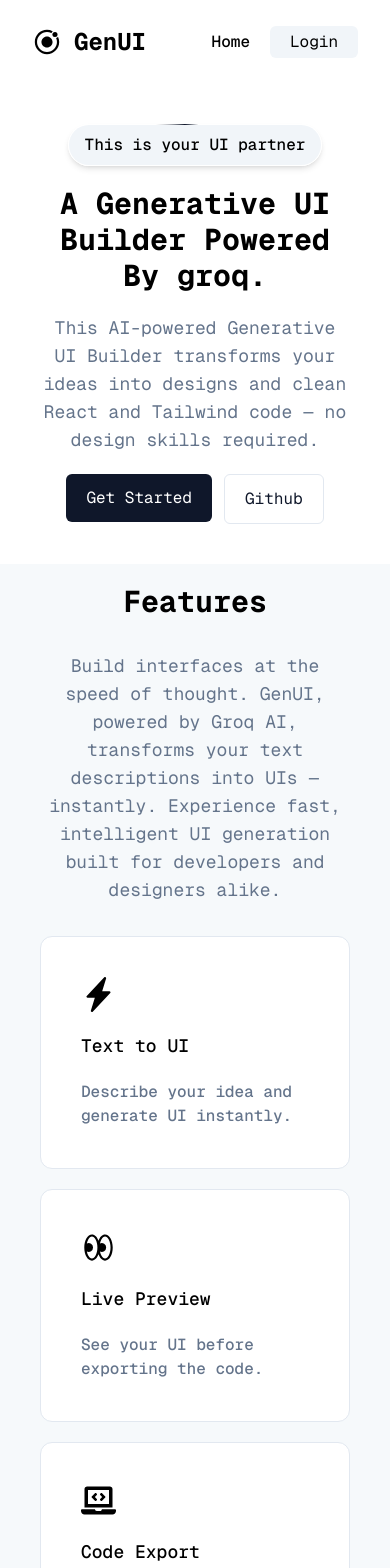
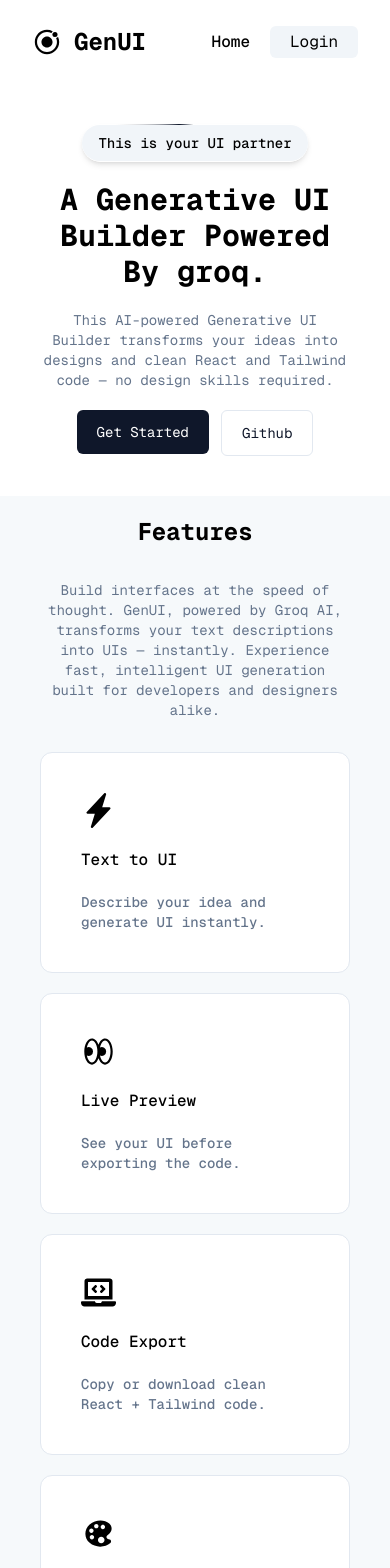
Before and after one commit to Ajith7736/GenUI, a Next.js app: page / in a window 390 px wide. Shown: the top 1568 px of the page. Built offline with nearby package versions, Linux system fonts and the light colour scheme; no server answers.

Commit message:
UI changes

```diff
--- a/src/app/page.tsx
+++ b/src/app/page.tsx
@@ -71,42 +71,42 @@
 
       {/* header section */}
 
-      <section className="flex flex-col items-center py-10 px-10 gap-5 font-inter md:h-[60vh] lg:h-[70vh] lg:justify-center xl:h-[90vh]  xl:px-80 xl:gap-10">
+      <section className="flex flex-col items-center py-10 px-10 gap-5 font-inter landscape:xss:h-[100vh] landscape:md:h-auto  md:h-[60vh] lg:h-[70vh] lg:justify-center xl:h-[90vh]  xl:px-80 xl:gap-10">
 
         <div className="bg-conic/[from_var(--border-angle)] p-[.8px] rounded-full from-white dark:from-dark-black shadow-md via-light-black  dark:via-light-grey from-80% via-90% to-100% animate-rotate-border">
-          <div className="content bg-light-mediumgrey dark:bg-dark-darkgrey md:text-xl py-2 px-4 rounded-full font-medium ">This is your UI partner</div>
+          <div className="content bg-light-mediumgrey dark:bg-dark-darkgrey md:text-xl xss:text-sm py-2 px-4 rounded-full font-medium ">This is your UI partner</div>
         </div>
 
-        <div className="text-3xl md:text-5xl text-center font-bold font-heading xl:text-6xl">A Generative UI Builder Powered By groq.</div>
-        <div className="text-light-darkgrey md:text-2xl text-center text-lg ">This AI-powered Generative UI Builder transforms your ideas into designs and clean React and Tailwind code — no design skills required.</div>
+        <div className="text-3xl md:text-5xl text-center font-bold font-heading xl:text-6xl xss:text-3xl">A Generative UI Builder Powered By groq.</div>
+        <div className="text-light-darkgrey md:text-2xl text-center text-lg xss:text-sm">This AI-powered Generative UI Builder transforms your ideas into designs and clean React and Tailwind code — no design skills required.</div>
         <div className="flex gap-3">
-          <Link href={session ? "/Dashboard" : "/Login"}><button className="text-light-white bg-light-black px-5 py-3 rounded-md cursor-pointer hover:bg-light-black/90 hover:dark:bg-dark-white/90 dark:bg-dark-white dark:text-dark-black transition-all ease-in-out">Get Started</button></Link>
-          <a href="https://github.com/Ajith7736/GenUI" target="_blank" rel="noopener noreferrer"><button className="text-light-black bg-light-white dark:bg-dark-black dark:text-dark-white  border dark:border-1 border-light-grey dark:border-dark-mediumgrey hover:bg-light-grey/20 hover:dark:bg-dark-mediumgrey transition-all ease-in-out cursor-pointer px-5 py-3 rounded-md">Github</button></a>
+          <Link href={session ? "/Dashboard" : "/Login"}><button className="text-light-white bg-light-black px-5 py-3 rounded-md cursor-pointer hover:bg-light-black/90 hover:dark:bg-dark-white/90 dark:bg-dark-white dark:text-dark-black transition-all ease-in-out xss:text-sm">Get Started</button></Link>
+          <a href="https://github.com/Ajith7736/GenUI" target="_blank" rel="noopener noreferrer"><button className="text-light-black bg-light-white dark:bg-dark-black dark:text-dark-white  border dark:border-1 border-light-grey dark:border-dark-mediumgrey hover:bg-light-grey/20 hover:dark:bg-dark-mediumgrey transition-all ease-in-out cursor-pointer px-5 py-3 rounded-md xss:text-sm">Github</button></a>
         </div>
       </section>
 
       {/* card section */}
 
       <section className="bg-light-mediumgrey/60 dark:bg-dark-mediumblack w-full min-h-[80vh] flex flex-col items-center py-5 px-10 gap-8 xl:px-30">
-        <div className="text-3xl xl:text-4xl font-bold font-heading">Features</div>
-        <div className="text-light-darkgrey text-center text-lg lg:w-[50vw] xl:text-xl">Build interfaces at the speed of thought. GenUI, powered by Groq AI, transforms your text descriptions into UIs — instantly. Experience fast, intelligent UI generation built for developers and designers alike.</div>
+        <div className="text-3xl xl:text-4xl font-bold font-heading xss:text-2xl">Features</div>
+        <div className="text-light-darkgrey text-center text-lg lg:w-[50vw] xl:text-xl xss:text-sm">Build interfaces at the speed of thought. GenUI, powered by Groq AI, transforms your text descriptions into UIs — instantly. Experience fast, intelligent UI generation built for developers and designers alike.</div>
         <div className="flex flex-col gap-5 md:flex-row md:flex-wrap md:justify-center">
           {featurecard.map((item, index) => {
             return (<div key={index} className="bg-light-white  dark:bg-dark-mediumblack dark:border-dark-mediumgrey w-full md:w-[40vw] lg:w-[30vw] min-h-[25vh] rounded-xl border border-light-grey p-10 flex flex-col gap-5 justify-center">
-              <div className="text-2xl font-bold xl:text-3xl">{item.logo}</div>
-              <div className="text-lg font-medium xl:text-xl">{item.title}</div>
-              <div className="font-medium text-light-darkgrey">{item.description}</div>
+              <div className="text-2xl font-bold xl:text-3xl xss:text-sm">{item.logo}</div>
+              <div className="text-lg font-medium xl:text-xl xss:text-base">{item.title}</div>
+              <div className="font-medium text-light-darkgrey xss:text-sm">{item.description}</div>
             </div>)
           })}
         </div>
-        <div className="text-center text-light-darkgrey lg:w-[50vw] xl:text-xl">With Groq AI at its core, GenUI delivers blazing-fast generations and accurate component rendering — helping teams prototype, iterate, and build beautiful interfaces in record time.</div>
+        <div className="text-center text-light-darkgrey lg:w-[50vw] xl:text-xl xss:text-sm">With Groq AI at its core, GenUI delivers blazing-fast generations and accurate component rendering — helping teams prototype, iterate, and build beautiful interfaces in record time.</div>
       </section>
 
       {/* Project details section  */}
 
       <section className="p-10 flex relative flex-col items-center gap-5 select-none">
-        <div className="text-center text-3xl xl:text-4xl font-bold">Proudly Open Source</div>
-        <div className="text-center text-light-darkgrey xl:text-lg xl:w-[40vw]">GenUI is open source and powered by open source software.
+        <div className="text-center text-3xl xl:text-4xl font-bold xss:text-2xl">Proudly Open Source</div>
+        <div className="text-center text-light-darkgrey xl:text-lg xl:w-[40vw] xss:text-sm">GenUI is open source and powered by open source software.
           The code is available on <a href="https://github.com/Ajith7736/GenUI" target="_blank" rel="noopener noreferrer" className="underline">GitHub</a>.
         </div>
         <IoLogoIonic size={30} />
@@ -115,7 +115,7 @@
       {/* footer section */}
 
       <section className="xl:flex p-10 items-center xl:justify-between">
-        <div className="text-center xl:text-base xl:w-[60vw]">Built by <a href="https://nextjs.org/" target="_blank" rel="noopener noreferrer" className="underline">Next.js</a>
+        <div className="text-center xl:text-base xss:text-sm xl:w-[60vw]">Built by <a href="https://nextjs.org/" target="_blank" rel="noopener noreferrer" className="underline">Next.js</a>
           , Hosted on <a href="https://vercel.com/" target="_blank" rel="noopener noreferrer" className="underline">vercel</a>
           , Inspired by <a href="https://tx.shadcn.com/" target="_blank" rel="noopener noreferrer" className="underline">Taxonomy</a>
           .The source code is available on <a href="https://github.com/Ajith7736/GenUI" className="underline" target="_blank" rel="noopener noreferrer"> GitHub</a>
```
Also changed, not shown: src/app/globals.css (line endings or trailing spaces).
